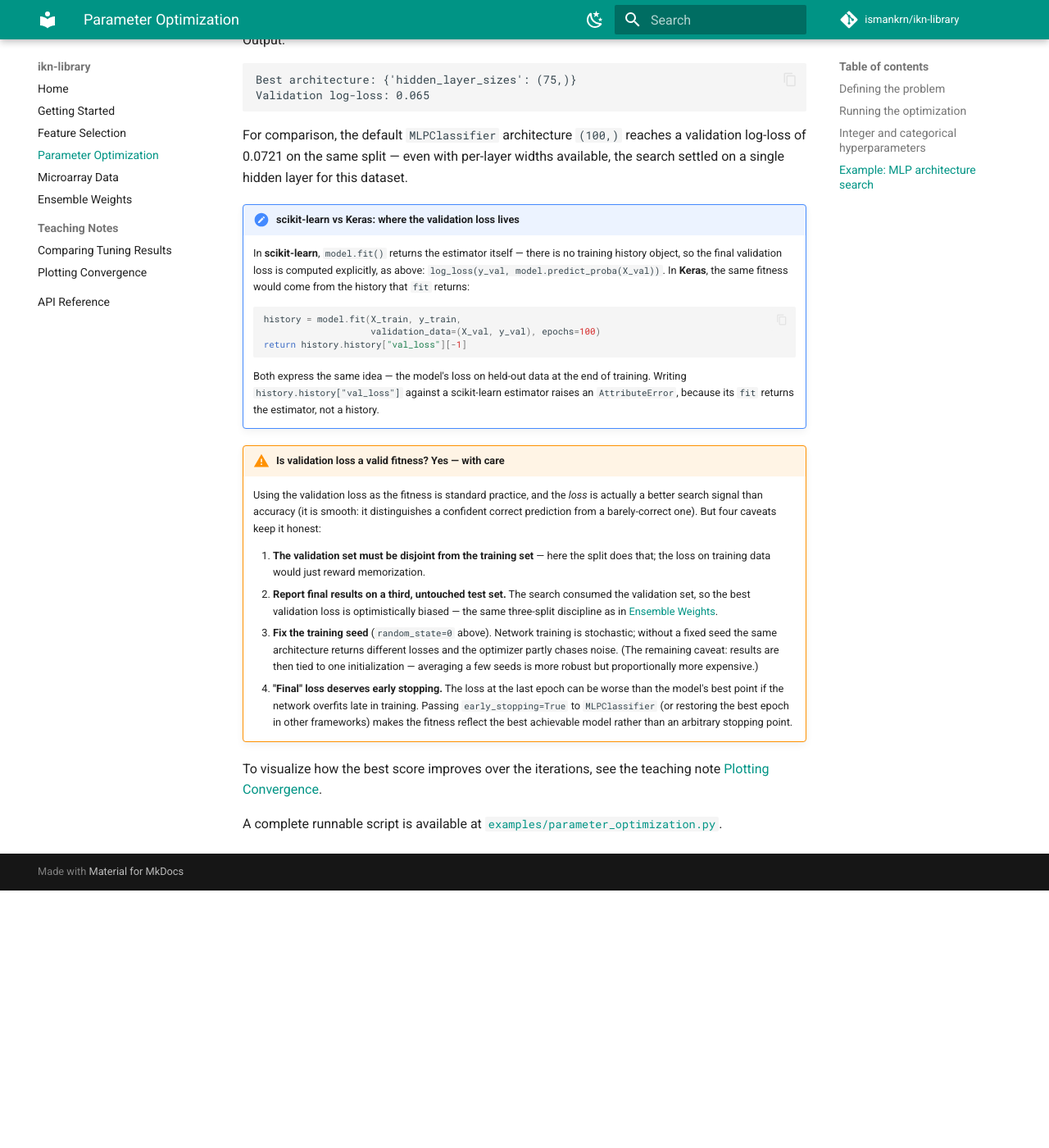
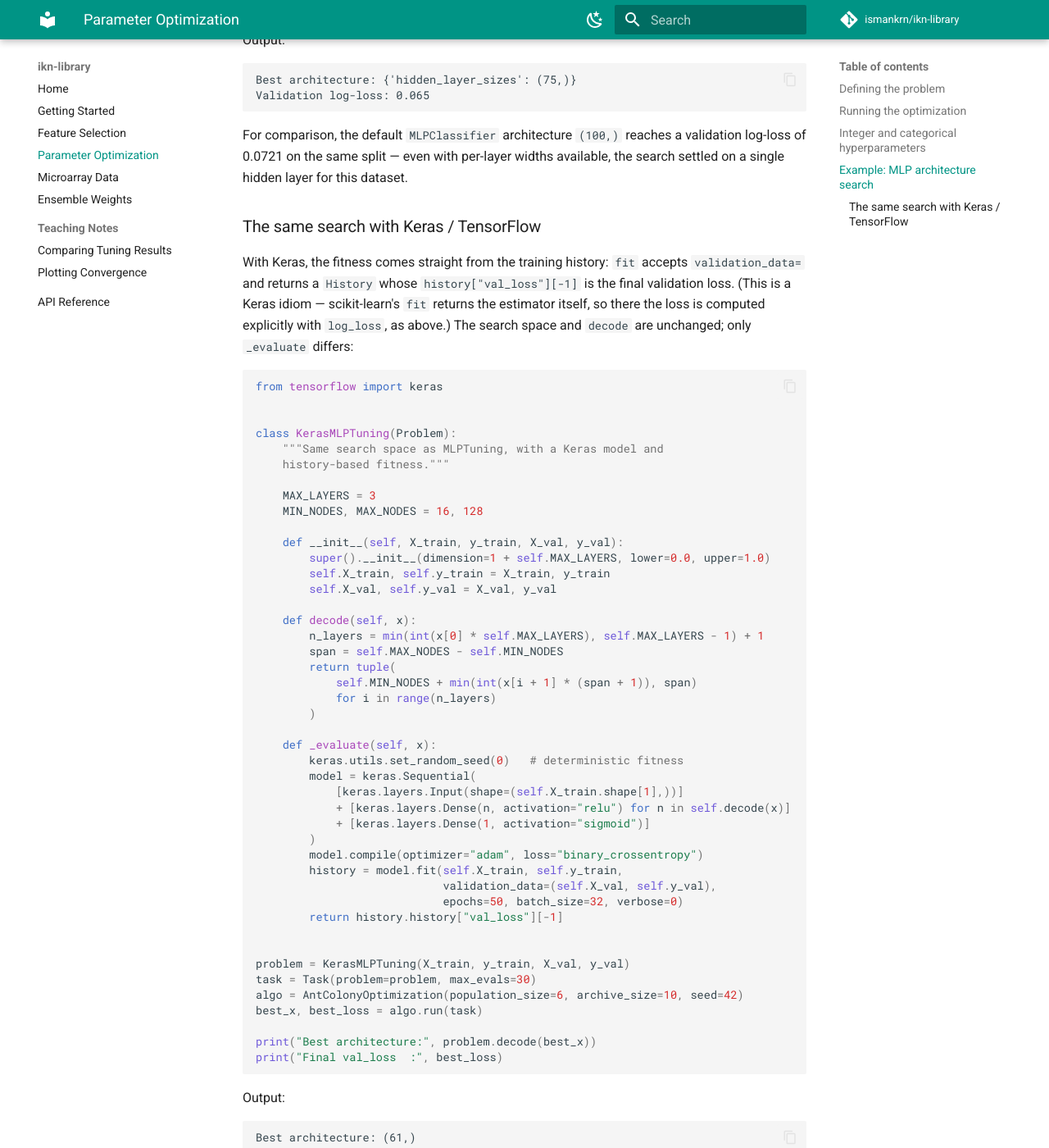
Before and after one commit to ismankrn/ikn-library, an MkDocs documentation site: the page built from docs/parameter-optimization.md, in a window 1280 px wide and 1400 px high, scrolled down 4380 px. Shown: the whole window at 82% size. Built offline with MkDocs 1.6.1 and Material for MkDocs 9.7.7, drawn with Linux system fonts in a browser that asks for light colours; comment, search, counter and statistics services are not loaded; before the commit the page ends 5466 px from its top, so only the background shows below that; some of the changed text lies outside the part shown.

Commit message:
Add Keras/TensorFlow variant of MLP tuning with history-based val_loss fitness
Co-Authored-By: Claude Fable 5 <noreply@anthropic.com>

````diff
--- a/docs/parameter-optimization.md
+++ b/docs/parameter-optimization.md
@@ -227,23 +227,78 @@ reaches a validation log-loss of 0.0721 on the same split — even with
 per-layer widths available, the search settled on a single hidden
 layer for this dataset.
 
-!!! note "scikit-learn vs Keras: where the validation loss lives"
-    In **scikit-learn**, `model.fit()` returns the estimator itself —
-    there is no training history object, so the final validation loss
-    is computed explicitly, as above:
-    `log_loss(y_val, model.predict_proba(X_val))`. In **Keras**, the
-    same fitness would come from the history that `fit` returns:
+### The same search with Keras / TensorFlow
 
-    ```python
-    history = model.fit(X_train, y_train,
-                        validation_data=(X_val, y_val), epochs=100)
-    return history.history["val_loss"][-1]
-    ```
+With Keras, the fitness comes straight from the training history:
+`fit` accepts `validation_data=` and returns a `History` whose
+`history["val_loss"][-1]` is the final validation loss. (This is a
+Keras idiom — scikit-learn's `fit` returns the estimator itself, so
+there the loss is computed explicitly with `log_loss`, as above.)
+The search space and `decode` are unchanged; only `_evaluate` differs:
 
-    Both express the same idea — the model's loss on held-out data at
-    the end of training. Writing `history.history["val_loss"]` against
-    a scikit-learn estimator raises an `AttributeError`, because its
-    `fit` returns the estimator, not a history.
+```python
+from tensorflow import keras
+
+
+class KerasMLPTuning(Problem):
+    """Same search space as MLPTuning, with a Keras model and
+    history-based fitness."""
+
+    MAX_LAYERS = 3
+    MIN_NODES, MAX_NODES = 16, 128
+
+    def __init__(self, X_train, y_train, X_val, y_val):
+        super().__init__(dimension=1 + self.MAX_LAYERS, lower=0.0, upper=1.0)
+        self.X_train, self.y_train = X_train, y_train
+        self.X_val, self.y_val = X_val, y_val
+
+    def decode(self, x):
+        n_layers = min(int(x[0] * self.MAX_LAYERS), self.MAX_LAYERS - 1) + 1
+        span = self.MAX_NODES - self.MIN_NODES
+        return tuple(
+            self.MIN_NODES + min(int(x[i + 1] * (span + 1)), span)
+            for i in range(n_layers)
+        )
+
+    def _evaluate(self, x):
+        keras.utils.set_random_seed(0)   # deterministic fitness
+        model = keras.Sequential(
+            [keras.layers.Input(shape=(self.X_train.shape[1],))]
+            + [keras.layers.Dense(n, activation="relu") for n in self.decode(x)]
+            + [keras.layers.Dense(1, activation="sigmoid")]
+        )
+        model.compile(optimizer="adam", loss="binary_crossentropy")
+        history = model.fit(self.X_train, self.y_train,
+                            validation_data=(self.X_val, self.y_val),
+                            epochs=50, batch_size=32, verbose=0)
+        return history.history["val_loss"][-1]
+
+
+problem = KerasMLPTuning(X_train, y_train, X_val, y_val)
+task = Task(problem=problem, max_evals=30)
+algo = AntColonyOptimization(population_size=6, archive_size=10, seed=42)
+best_x, best_loss = algo.run(task)
+
+print("Best architecture:", problem.decode(best_x))
+print("Final val_loss  :", best_loss)
+```
+
+Output:
+
+```text
+Best architecture: (61,)
+Final val_loss  : 0.0652
+```
+
+!!! note "TensorFlow is not a dependency"
+    `ikn-library` does not require TensorFlow — the optimizer only ever
+    sees a `Problem` with an `_evaluate` method, so any framework works
+    inside it. Install TensorFlow yourself (`pip install tensorflow`)
+    to run this variant. Training here is slower per evaluation than
+    the scikit-learn version, hence the smaller budget; with Keras you
+    can also pass an `EarlyStopping` callback and return
+    `min(history.history["val_loss"])` for the caveat-4 variant
+    discussed above.
 
 !!! warning "Is validation loss a valid fitness? Yes — with care"
     Using the validation loss as the fitness is standard practice, and
````
